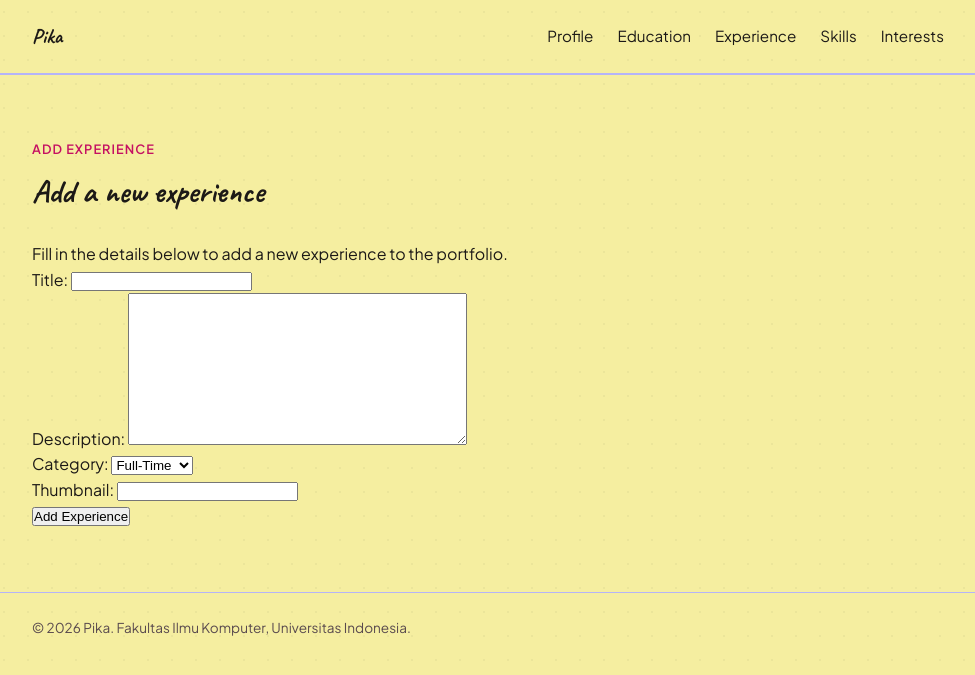
After one commit to pikadinda/myportofolio, a Django app: page /experience/add/ in a window 1280 px wide. The commit adds this page. Shown: the top 675 px of the page, without its empty margins (152-1127 px from the left). Run offline with Django 5.2, Linux system fonts and the light colour scheme.

Commit message:
tugas 03 : add experience add/create form

```diff
--- a/main/templates/experience.html
+++ b/main/templates/experience.html
@@ -11,6 +11,10 @@ Experience - Pika
         <div class="container">
             <p class="section-kicker">My journey so far</p>
             <h1>Experience</h1>
+
+            <a href="{% url 'main:show_experience_form' %}">
+                Add Experience
+            </a>
 
             <div class="experience-grid">
                 {% for experience in experience_list %}
--- /dev/null
+++ b/main/templates/experience_form.html
@@ -0,0 +1,30 @@
+{% extends "base.html" %}
+
+{% block title %}
+Add Experience - Pika
+{% endblock title %}
+
+{% block content %}
+<main>
+    <section class="experience-section">
+        <div class="container">
+            <div class="section-header">
+                <p class="section-kicker">Add Experience</p>
+                <h1>Add a new experience</h1>
+                <p>
+                    Fill in the details below to add a new experience
+                    to the portfolio.
+                </p>
+            </div>
+
+            <form method="POST">
+                {% csrf_token %}
+
+                {{ form.as_p }}
+
+                <button type="submit">Add Experience</button>
+            </form>
+        </div>
+    </section>
+</main>
+{% endblock content %}
--- a/main/urls.py
+++ b/main/urls.py
@@ -8,6 +8,7 @@ urlpatterns = [
     path("", views.show_main, name="show_main"),
     path("education/", views.show_education, name="show_education"),
     path("experience/", views.show_experience, name="show_experience"),
+    path("experience/add/", views.show_experience_form, name="show_experience_form"),
     path("skills/", views.show_skills, name="show_skills"),
     path("interests/", views.show_interests, name="show_interests"),
     path("skills/add/", views.show_skill_form, name="show_skill_form"),
```
